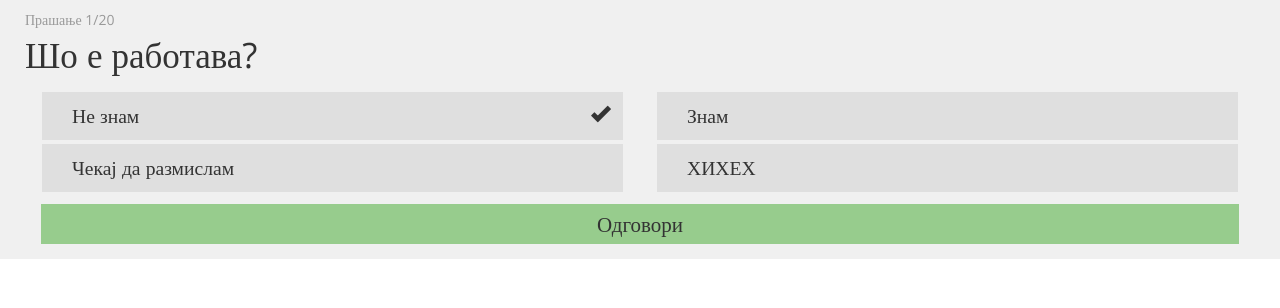
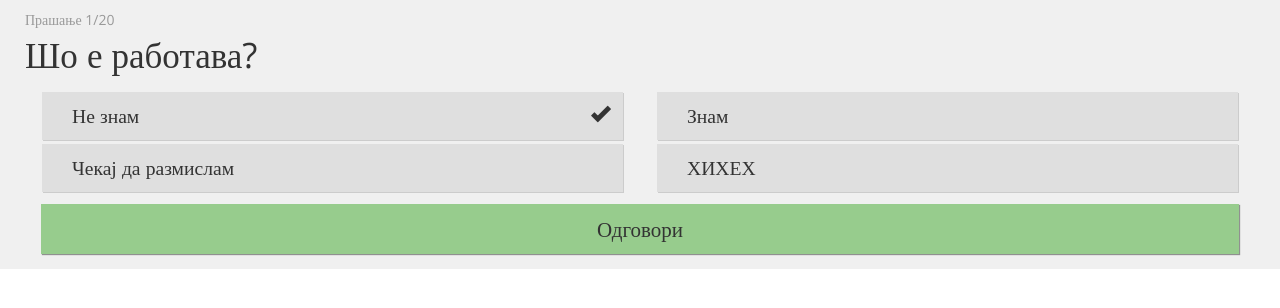
Before and after one commit to stefankorun/FacebookQuiz, a PHP site: page /design/index.html in a window 1280 px wide. Shown: the part 84-392 px from the top of the page. Run offline with PHP 8.4, Linux system fonts and the light colour scheme; some libraries are stand-ins or nearby versions.

Commit message:
Izmeni vo dizajn na kviz

```diff
--- a/design/css/style.css
+++ b/design/css/style.css
@@ -49,6 +49,7 @@ body header h1 a:hover {
     background: rgba(128, 128, 128, 0.15);
     padding: 10px 10px 10px 30px;
     margin: 2px;
+    box-shadow: 1px 1px 0px rgba(0, 0, 0, 0.15);
 
     font-weight: 300;
     font-size: 1.4em;
@@ -71,9 +72,11 @@ body header h1 a:hover {
 .quiz_container .submit_button {
     background: #97CC8D;
     margin: 5px 31px;
-    padding: 5px;
+    padding: 10px;
+    box-shadow: 1px 1px 1px rgba(0, 0, 0, 0.4);
 
     font-weight: 300;
     font-size: 1.5em;
     text-align: center;
+    cursor: pointer;
 }
```
